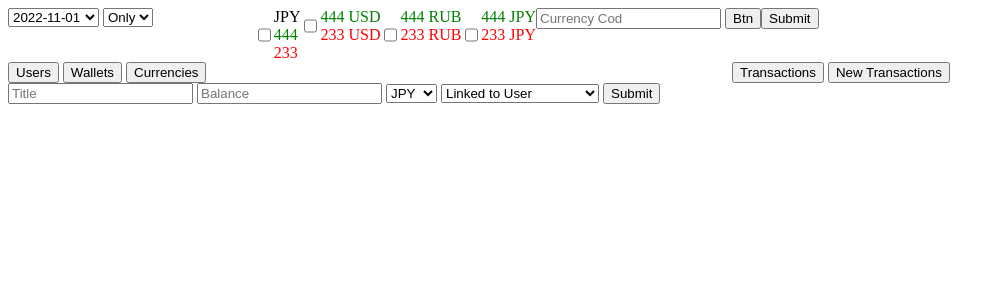
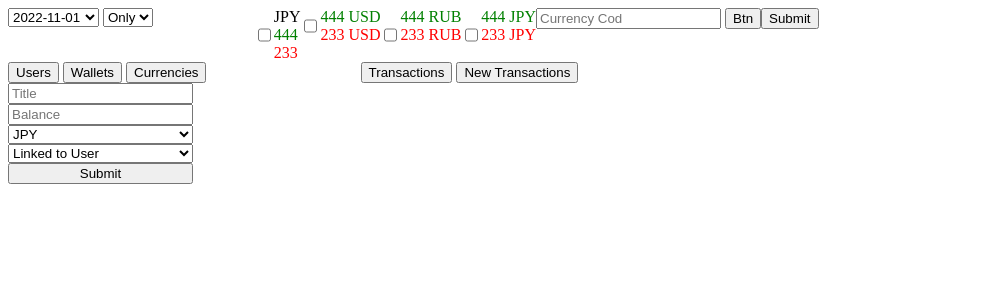
Before and after one commit to yotsuba-na/accountant, a Flask app: page / in a window 1280 px wide, after a click on "Wallets". Shown: the top 300 px of the page, without its empty margins (0-1005 px from the left). Run offline with Flask 2, Linux system fonts and the light colour scheme; data comes from the database, SQL or seed files in the repository; data that the repository does not hold is empty.

Commit message:
Update Wallet form style

```diff
--- a/static/accountant/css/main.css
+++ b/static/accountant/css/main.css
@@ -61,6 +61,9 @@
   display: none;
 }
 
+#walletForm {
+  display: inline-grid;
+}
 
 #transactionForm {
   text-align: center;
--- a/templates/accountant/main.html
+++ b/templates/accountant/main.html
@@ -94,7 +94,7 @@
         </div>
 
         <div id="tab-wallets" class="tab">
-          <form name="walletForm" action="{{ url_for('user.add_wallet') }}" method="POST">
+          <form id="walletForm" name="walletForm" action="{{ url_for('user.add_wallet') }}" method="POST">
             <input name="walletTitle" placeholder="Title" />
             <input name="walletBalance" type="number" min="1" placeholder="Balance" />
             <select name="walletCurrency">
```
